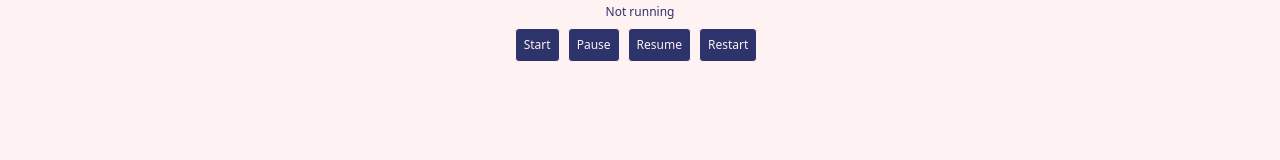
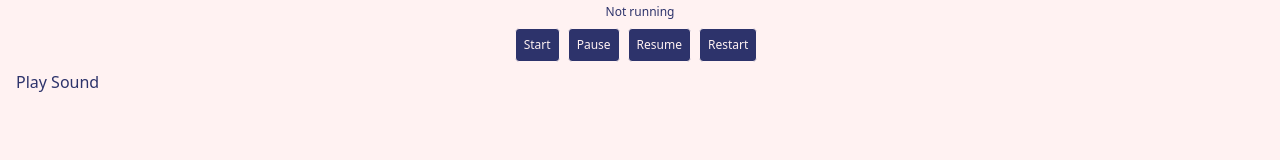
Before and after one commit to team-holos/holos-app, a React (Vite) app in the folder frontend/: page /mentalhealth in a window 1280 px wide. Shown: the part 433-593 px from the top of the page. Built offline with nearby package versions, Linux system fonts and the light colour scheme; no server answers.

Commit message:
install use-sound and create sounds folder with  piano music

```diff
--- a/frontend/package.json
+++ b/frontend/package.json
@@ -19,6 +19,7 @@
     "react-router-dom": "^7.1.5",
     "react-timer-hook": "^3.0.8",
     "tailwindcss": "^4.0.5",
+    "use-sound": "^4.0.3",
     "zustand": "^5.0.3"
   },
   "devDependencies": {
--- /dev/null
+++ b/frontend/src/components/SoundForm.jsx
@@ -0,0 +1,16 @@
+import React from 'react';
+import useSound from 'use-sound';
+import piano from '../sounds/soft-piano.mp3'
+
+
+const SoundForm = () => {
+  const [playSound] = useSound({piano});
+
+  return (
+    <div>
+      <button onClick={playSound}>Play Sound</button>
+    </div>
+  );
+};
+
+export default SoundForm;
--- a/frontend/src/pages/MentalHealthPage.jsx
+++ b/frontend/src/pages/MentalHealthPage.jsx
@@ -1,5 +1,6 @@
 import MentalHealthForm from "../components/MentalHealthForm";
 import MyTimer from "../components/MyTimer";
+import SoundForm from "../components/SoundForm";
 
 function MentalHealthPage() {
   const time = new Date();
@@ -14,6 +15,7 @@ function MentalHealthPage() {
      </div>
         <h3 className="mt-2 font-semibold">Meditations-Bereich</h3>
       <MyTimer expiryTimestamp={time} />
+      <SoundForm />
     </div>
   );
 }
```
Also changed, not shown: 2 other files (tests, documents, lock files or other folders).
